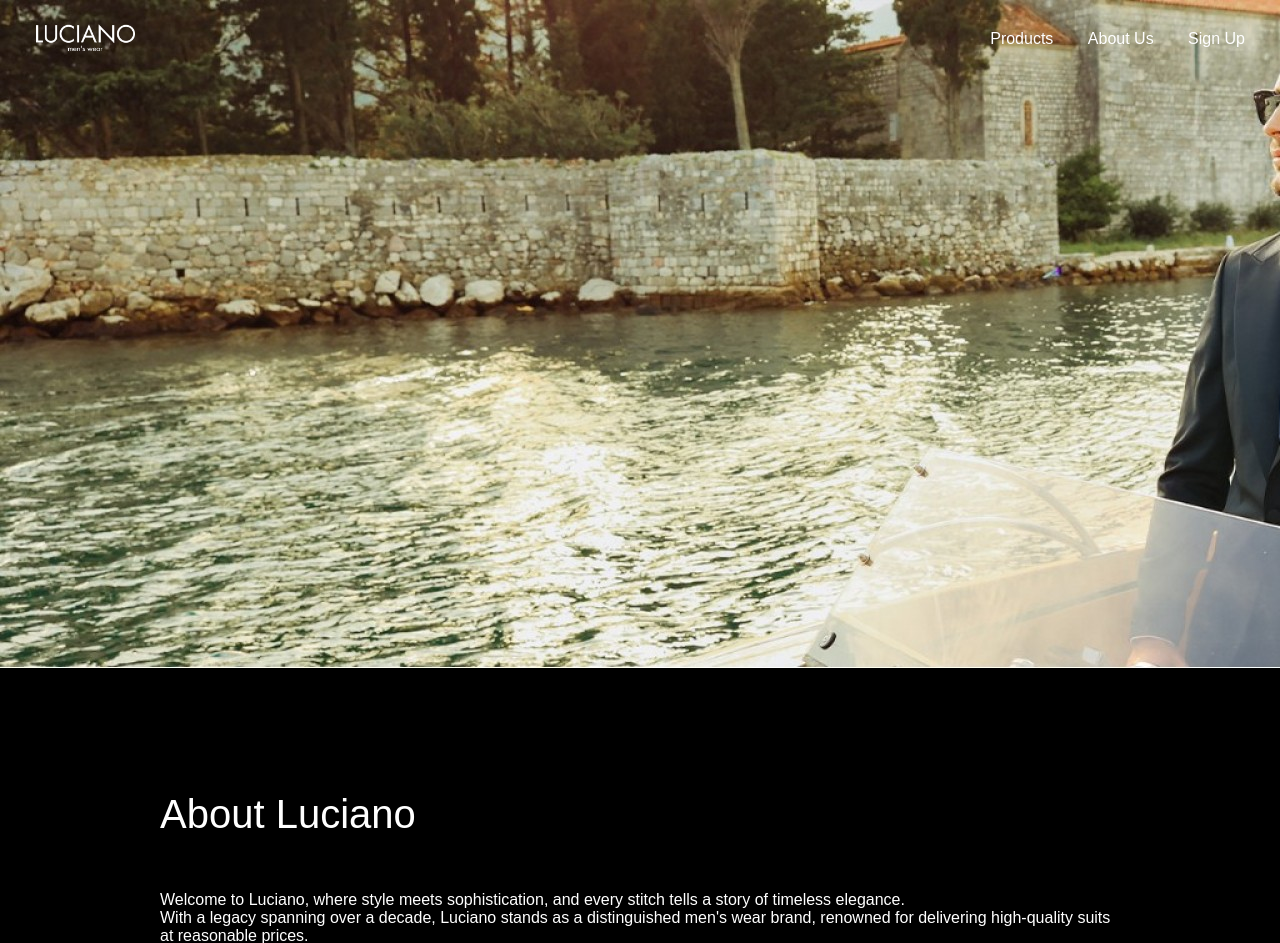
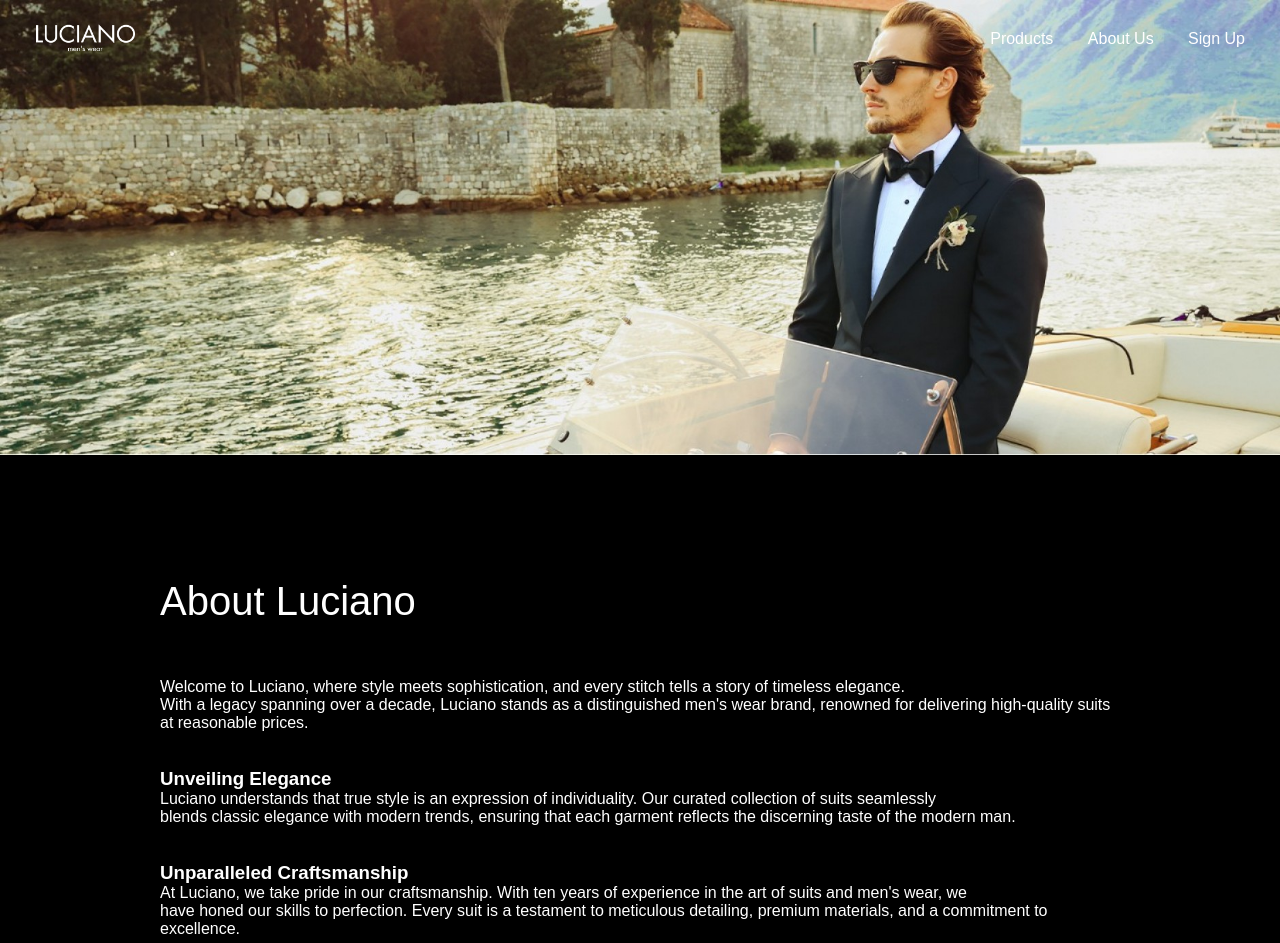
Before and after one commit to albnmotherfucker/projektidzhw, a PHP site: page /about.html in a window 1280 px wide; the page is wider, and only the part inside the window is pictured. Shown: the top 943 px of that part. Run offline with PHP 8.4, Linux system fonts and the light colour scheme.

Commit message:
foto eshte fit per page

```diff
--- a/about.html
+++ b/about.html
@@ -6,6 +6,7 @@
     <title>Document</title>
     <link rel="stylesheet" href="style.css">
     <script src="java.js " defer></script>
+
 
 </head>
 <body>
--- a/style.css
+++ b/style.css
@@ -286,7 +286,13 @@
     text-align: start;
     padding: 20px;
     margin: 100px auto;
+
 }
+.fotoabout img {
+    width: 100%;
+    height: auto;
+}
+
 #aboutluciano{
     font-size: 40px;
 }
```
